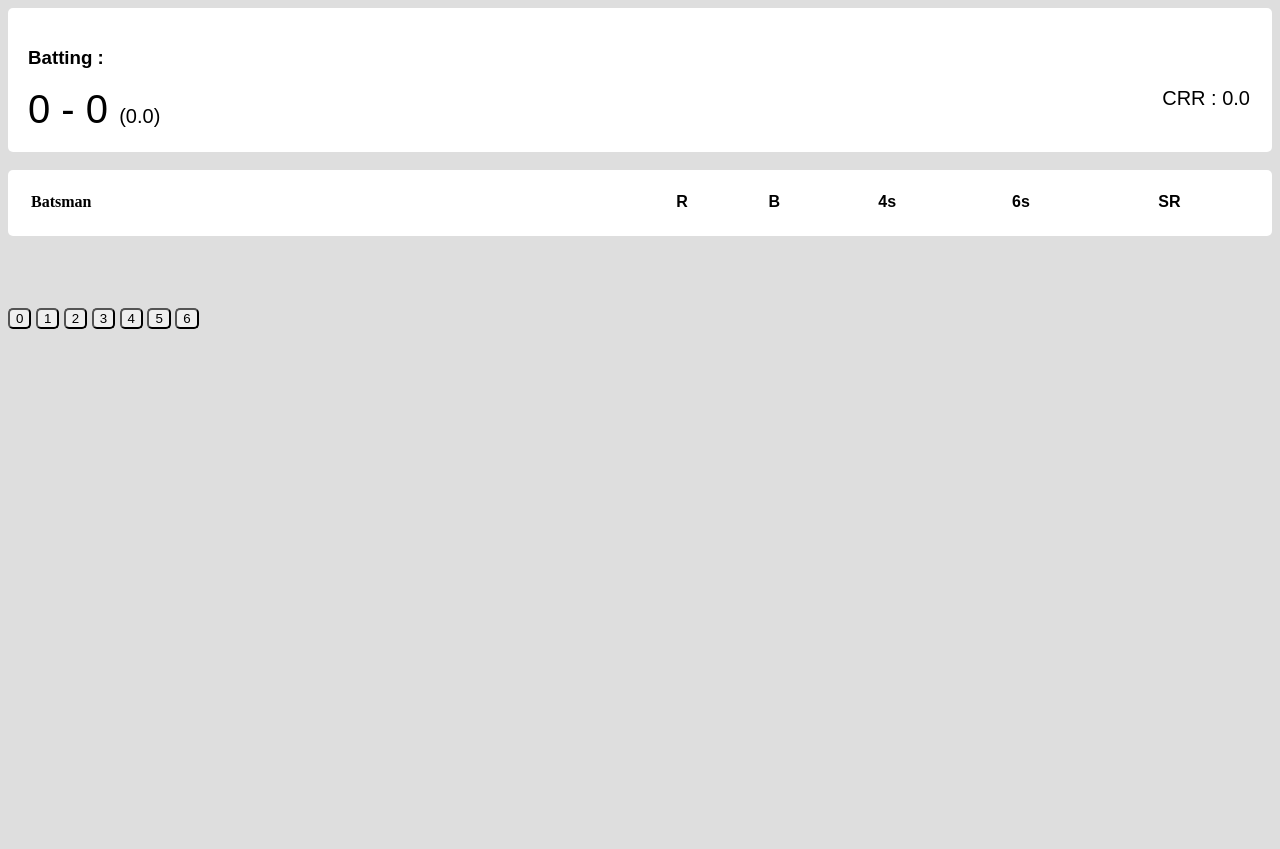
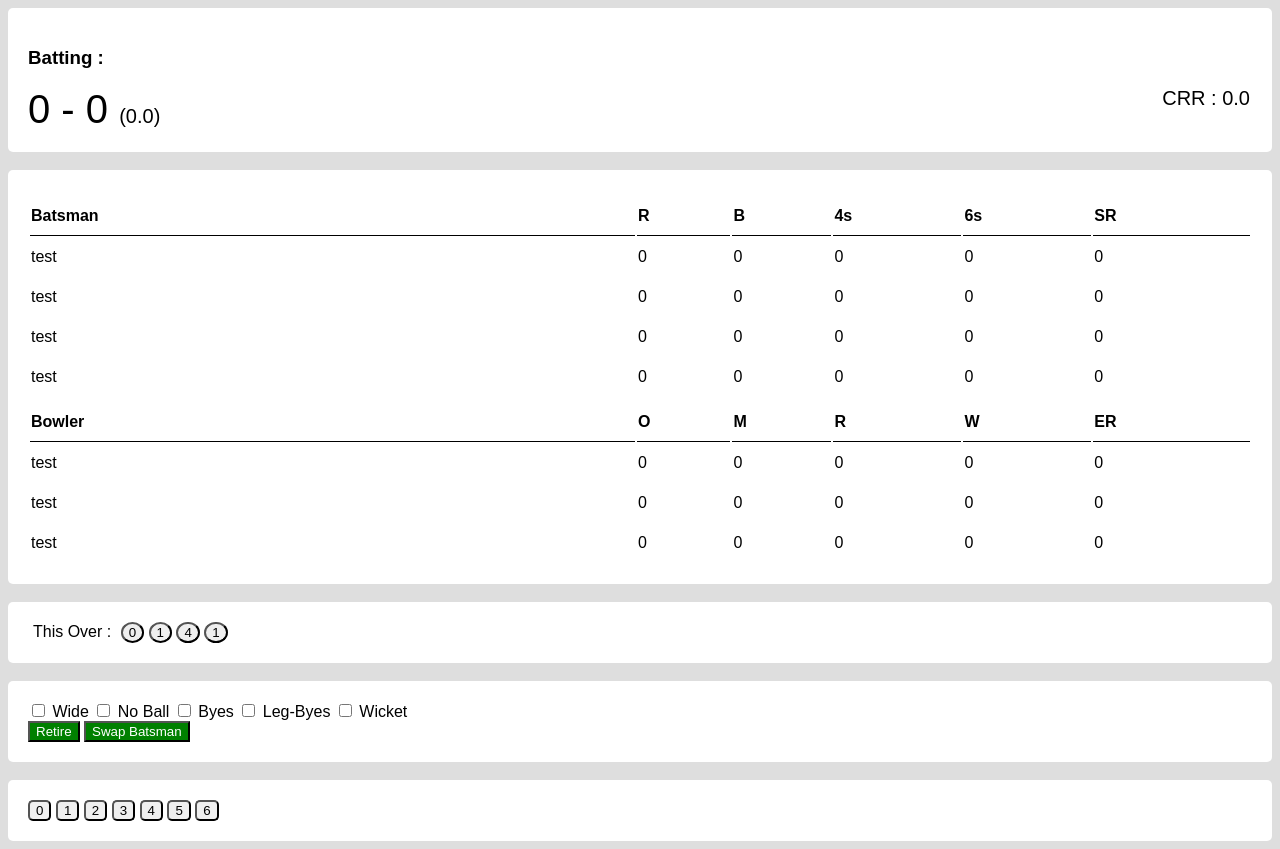
Before and after one commit to mh-sun/Cricket-Score-Board, a website: page new_match/score_board/scoreBoard.html in a window 1280 px wide. Before the commit the page ends 800 px from the top, so only its background shows below. Drawn offline with Linux system fonts and the light colour scheme.

Commit message:
class-wise segmentation: incompete : 1.1

```diff
--- a/new_match/score_board/CalcScore.js
+++ b/new_match/score_board/CalcScore.js
@@ -51,3 +51,4 @@ let updateInfo = function (run){
     document.getElementById('runningOver').innerText = getOver()
     document.getElementById('runrate').innerText = getCurrentRunRate()
 }
+// updateInfo(1)
--- a/new_match/score_board/ScoreBoard.css
+++ b/new_match/score_board/ScoreBoard.css
@@ -21,10 +21,25 @@
     width: 50%;
     text-align: left;
 }
+th {
+    border-bottom: 1px solid;
+    padding-top: 15px;
+    padding-bottom: 10px;
+}
+
+td{
+    padding-bottom: 10px;
+    padding-top: 10px;
+}
 
 table{
     width: 100%;
+    text-align: left;
 }
-.habijabi{
-    font-family: Bahnschrift;
+.make-round{
+    border-radius: 100%;
 }
+.btn{
+    background-color: green;
+    color: white;
+}
--- a/new_match/score_board/scoreBoard.html
+++ b/new_match/score_board/scoreBoard.html
@@ -23,7 +23,7 @@
     <div class="default_div">
         <table>
             <tr>
-                <th class="tableName habijabi">Batsman</th>
+                <th class="tableName">Batsman</th>
                 <th >R</th>
                 <th >B</th>
                 <th >4s</th>
@@ -31,12 +31,99 @@
                 <th >SR</th>
             </tr>
             <tr>
+                <td class="tableName">test</td>
+                <td >0</td>
+                <td >0</td>
+                <td >0</td>
+                <td >0</td>
+                <td >0</td>
+            </tr>
+            <tr>
+                <td class="tableName">test</td>
+                <td >0</td>
+                <td >0</td>
+                <td >0</td>
+                <td >0</td>
+                <td >0</td>
+            </tr>
+            <tr>
+                <td class="tableName">test</td>
+                <td >0</td>
+                <td >0</td>
+                <td >0</td>
+                <td >0</td>
+                <td >0</td>
+            </tr>
+            <tr>
+                <td class="tableName">test</td>
+                <td >0</td>
+                <td >0</td>
+                <td >0</td>
+                <td >0</td>
+                <td >0</td>
+            </tr>
+            <tr>
+                <th class="tableName">Bowler</th>
+                <th >O</th>
+                <th >M</th>
+                <th >R</th>
+                <th >W</th>
+                <th >ER</th>
+            </tr>
+            <tr>
+                <td class="tableName">test</td>
+                <td >0</td>
+                <td >0</td>
+                <td >0</td>
+                <td >0</td>
+                <td >0</td>
+            </tr>
+            <tr>
+                <td class="tableName">test</td>
+                <td >0</td>
+                <td >0</td>
+                <td >0</td>
+                <td >0</td>
+                <td >0</td>
+            </tr>
+            <tr>
+                <td class="tableName">test</td>
+                <td >0</td>
+                <td >0</td>
+                <td >0</td>
+                <td >0</td>
+                <td >0</td>
             </tr>
         </table>
     </div>
+    <br>
+    <div class="default_div">
+        <span style="padding: 5px">This Over : </span>
+        <button class="make-round">0</button>
+        <button class="make-round">1</button>
+        <button class="make-round">4</button>
+        <button class="make-round">1</button>
+    </div><br>
 
-    <div>
-        <br><br><br><br>
+    <div class="default_div">
+        <input type="checkbox" value="Wide">
+        <label> Wide</label>
+        <input type="checkbox" value="NoBall">
+        <label> No Ball</label>
+        <input type="checkbox" value="Byes">
+        <label> Byes</label>
+        <input type="checkbox" value="Leg-Byes">
+        <label> Leg-Byes</label>
+        <input type="checkbox" value="Wicket">
+        <label> Wicket</label><br>
+        <div>
+            <button class="btn">Retire</button>
+            <button class="btn">Swap Batsman</button>
+        </div>
+
+
+    </div><br>
+    <div class="default_div">
         <button onclick="updateInfo(0)" class="temp">0</button>
         <button onclick="updateInfo(1)" class="temp">1</button>
         <button onclick="updateInfo(2)" class="temp">2</button>
```
